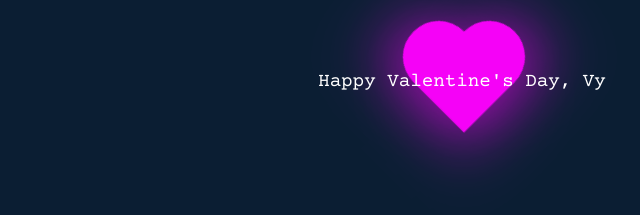
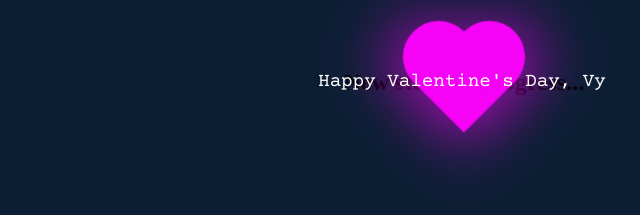
Before and after one commit to kengomatsuo/valsday, a plain HTML site: page index.html in a window 1280 px wide. Shown: the part 286-501 px from the top of the page, 176-816 px from the left. Drawn offline with nearby package versions, Linux system fonts and the light colour scheme; a web font is replaced by a local one.

Commit message:
Uncommented new section

```diff
--- a/index.html
+++ b/index.html
@@ -22,10 +22,10 @@
     <div class="text">
       <h1 id="textanimate">Happy Valentine's Day, Vy</h1>
     </div>
-  <!-- <section class="page">
+  <section class="page">
     <div>
       <h1>New stuff on progress...</h1>
     </div>
-  </section> -->
+  </section>
 </body>
 </html>
```
